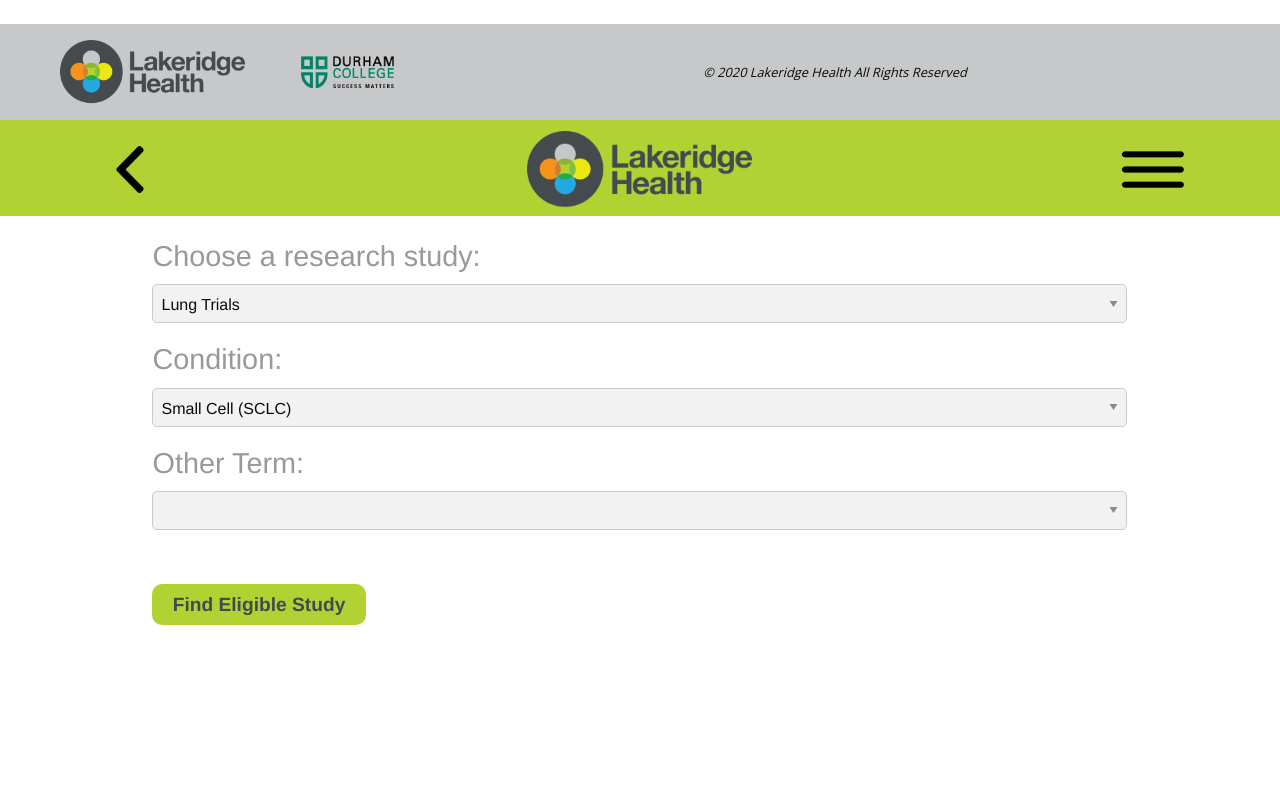
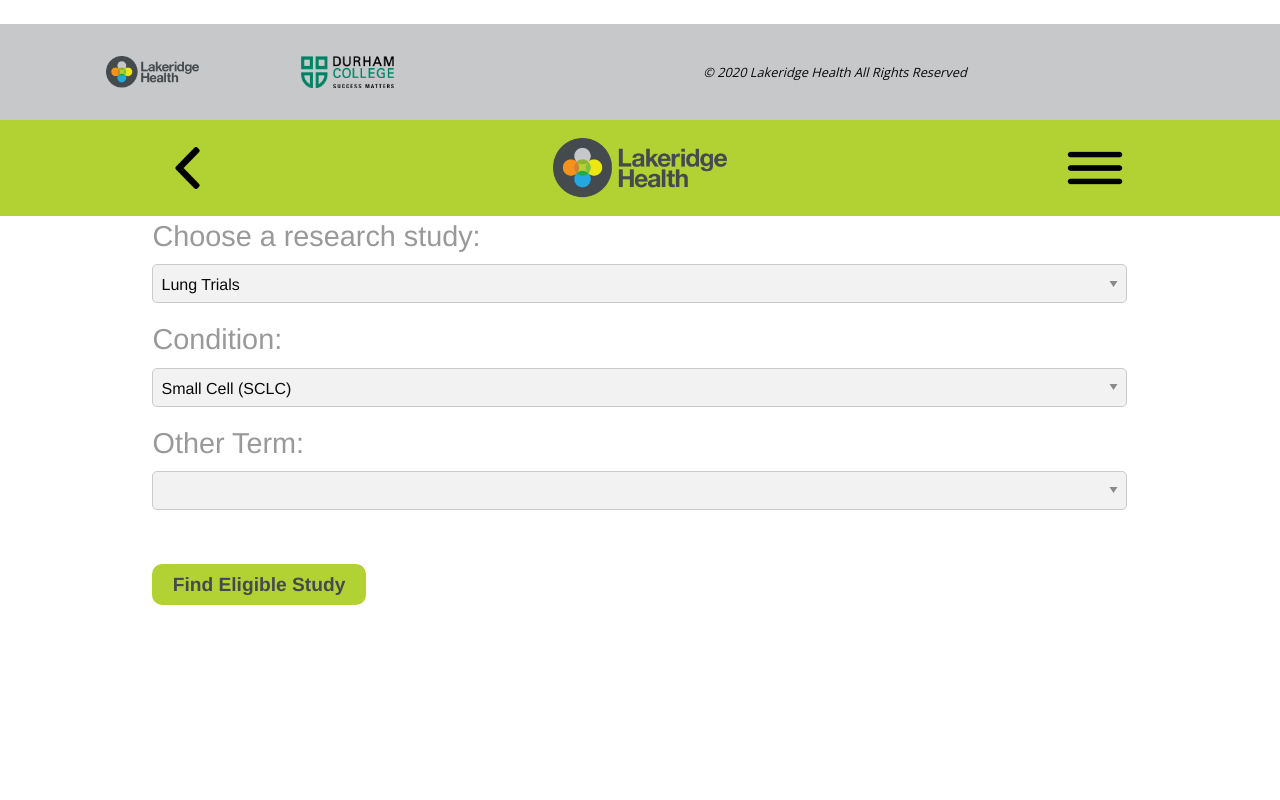
Before and after one commit to Qian-M20/Pre-screening-App-for-Eligibility-Project, a plain HTML site: page Codelakeridge_static_site revised/index.html in a window 1280 px wide. Shown: the part 1480-2280 px from the top of the page. Drawn offline with nearby package versions, Linux system fonts and the light colour scheme.

Commit message:
styling change
1. make the header elements vertically centered
2. resize the footer logo

```diff
--- a/Codelakeridge_static_site revised/css/app.css
+++ b/Codelakeridge_static_site revised/css/app.css
@@ -34,15 +34,15 @@ body {
 
 }
 
-.pageBody{
+/* .pageBody{
 	padding-top: 20px;
-}
+} */
 
 /*=============================== general styling for header ===============================*/
 .sizeBarHeader {
 	padding-left:5px;
 	padding-right:5px;
-	padding-bottom: 20px;
+	/* padding-bottom: 20px; */
 }
 
 /* .sizeBarHeader img {
@@ -61,6 +61,7 @@ img.menuClass, img.arrowClass {
 	display:flex;
 	align-items: center;
 	justify-content: center;
+	height: 100%;
 }
 
 .headerLogo .logoclass {
@@ -107,6 +108,10 @@ footer{
 	width: 100%;
 	height: auto;
 	background-color: #C7C8CA;
+}
+
+.logo_footer {
+	width:70%;
 }
 /*=============================== layout for splash page===============================*/
 
@@ -403,7 +408,9 @@ h3 {
 }
 /* Tablets */
 @media only screen and (min-device-width: 768px) and (max-device-width: 1024px) {
-
+	.logo_footer {
+		width:50%;
+	}
 }
 /* Smartphones */
 @media only screen and (min-device-width: 360px) and (max-device-width: 740px) {
@@ -433,6 +440,11 @@ h3 {
 		display:block;
 		height:50%;
 	}
+
+	.logo_footer {
+		width:100%;
+	}
+
 	img.menuClass, img.arrowClass {
 		width: 100%;
 	}
@@ -442,6 +454,8 @@ h3 {
 		/* margin: 29px 0px; */
 	}
 
+
+
 	#menu a{
 		font-size: 1.2em
 	}
```
